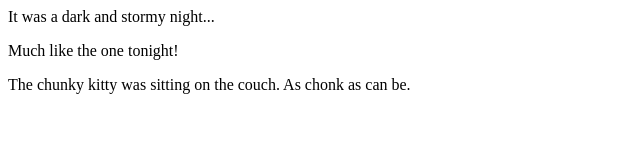
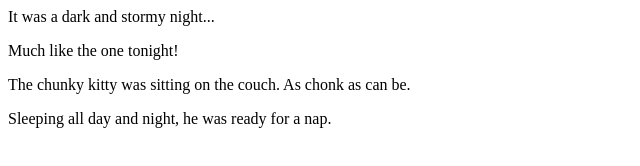
Before and after one commit to lizwait/fireside-story, a plain HTML site: page index.html in a window 1280 px wide. Shown: the whole page, without its empty margins (0-640 px from the left). Drawn offline with Linux system fonts and the light colour scheme.

Commit message:
Adding yet another line!

```diff
--- a/index.html
+++ b/index.html
@@ -3,5 +3,6 @@
     <p>It was a dark and stormy night...</p>
     <p>Much like the one tonight!</p>
     <p>The chunky kitty was sitting on the couch. As chonk as can be.</p>
+    <p>Sleeping all day and night, he was ready for a nap.</p>
   </body>
 </html>
```
